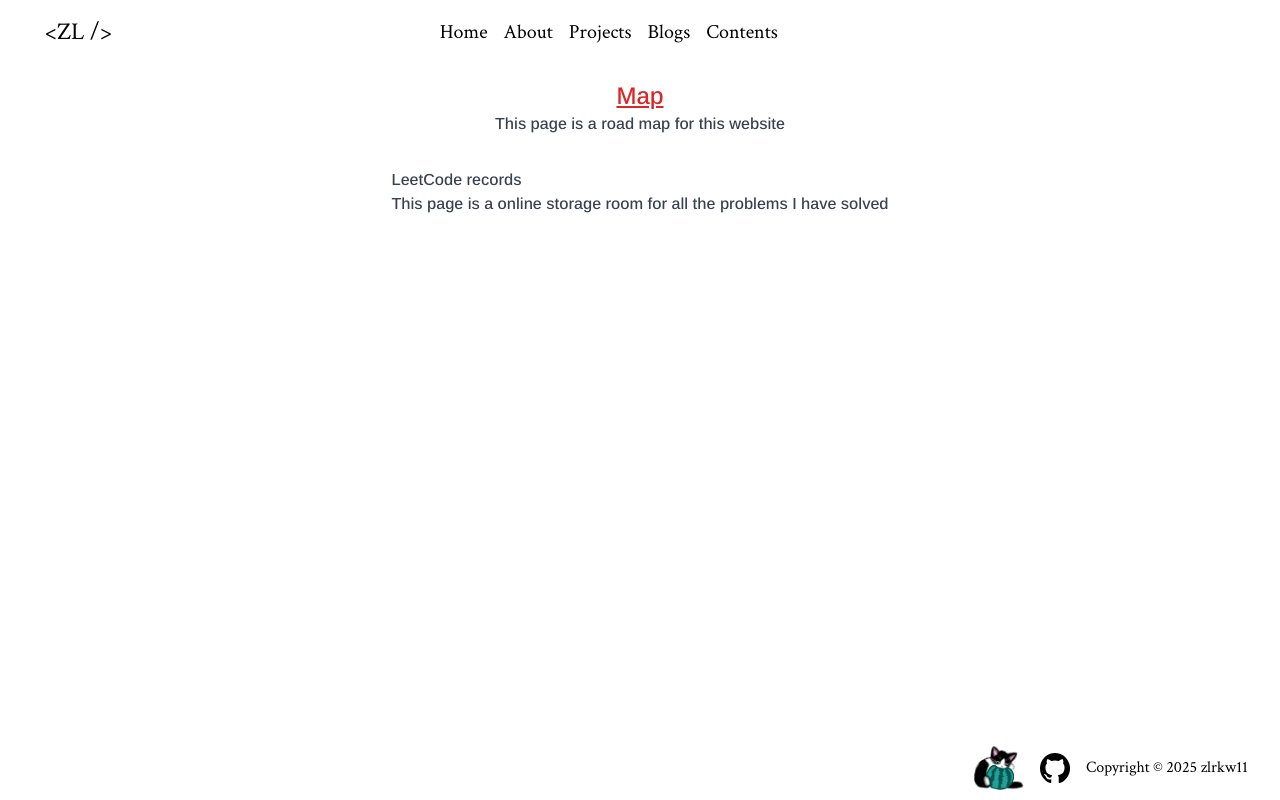
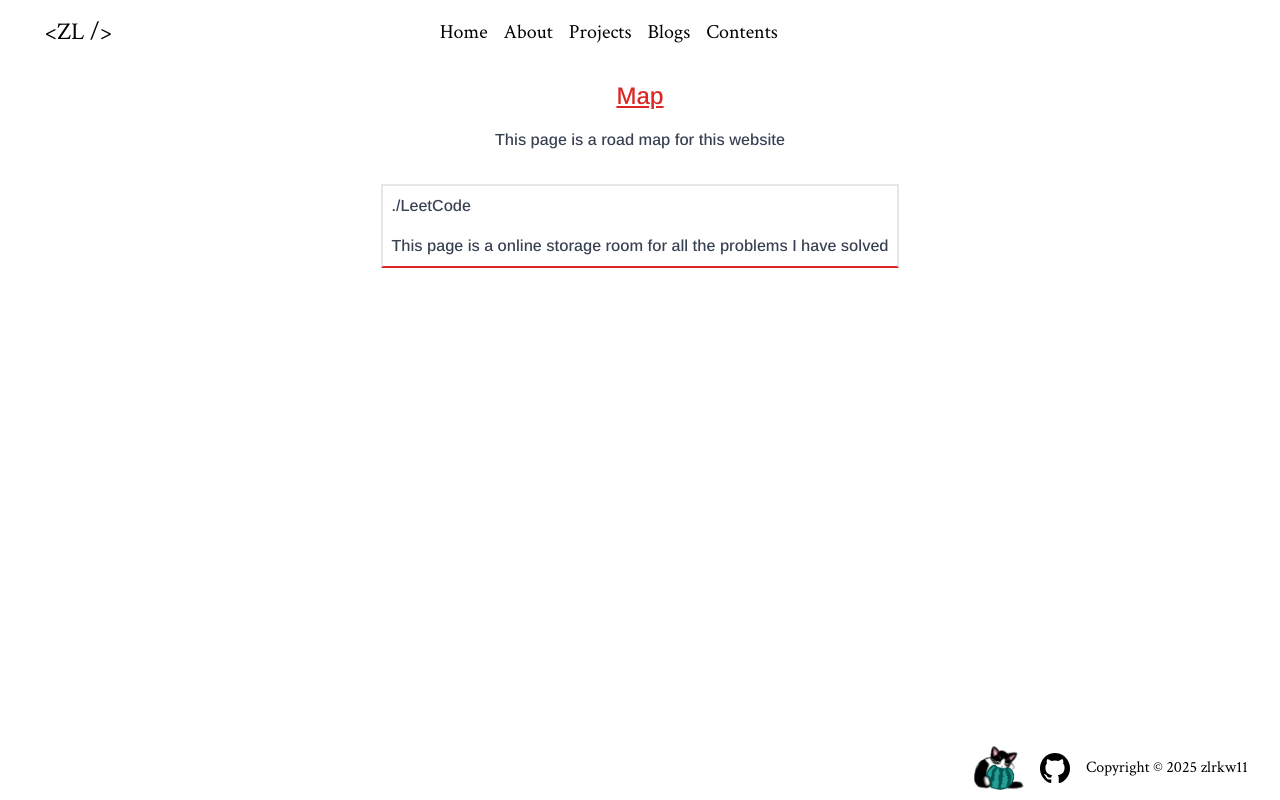
Before and after one commit to zlrkw11/zl-v2, a Next.js app: page /contents in a window 1280 px wide. Built offline with nearby package versions, Linux system fonts and the light colour scheme.

Commit message:
styling for website

```diff
--- a/app/contents/page.tsx
+++ b/app/contents/page.tsx
@@ -1,23 +1,41 @@
 import { Arimo } from "next/font/google";
+import Link from "next/link";
 const ArimoFont = Arimo({
   subsets: ["latin"],
   weight: "500",
 });
+
+const Card = ({
+  title,
+  description,
+}: {
+  title: string;
+  description: string;
+}) => {
+  return (
+    <div className="border-2 border-b-red-600 p-2 gap-4 flex flex-col">
+      <Link href="/">
+        <h1 className="hover:text-red-600 ">./{title}</h1>
+      </Link>
+
+      <div>{description}</div>
+    </div>
+  );
+};
+
 const Menu = () => {
   return (
     <div
       className={`flex flex-col justify-center items-center ${ArimoFont.className} text-gray-700`}
     >
       <div className="w-[800px] flex flex-col items-center ">
-        <h1 className="text-red-600 underline text-2xl ">Map</h1>
+        <h1 className="text-red-600 underline text-2xl mb-4">Map</h1>
         <p className="mb-8">This page is a road map for this website</p>
-        <div>
-          <h1>LeetCode records</h1>
-          <div>
-            This page is a online storage room for all the problems I have
-            solved
-          </div>
-        </div>
+
+        <Card
+          title="LeetCode"
+          description="This page is a online storage room for all the problems I have solved"
+        />
       </div>
     </div>
   );
```
